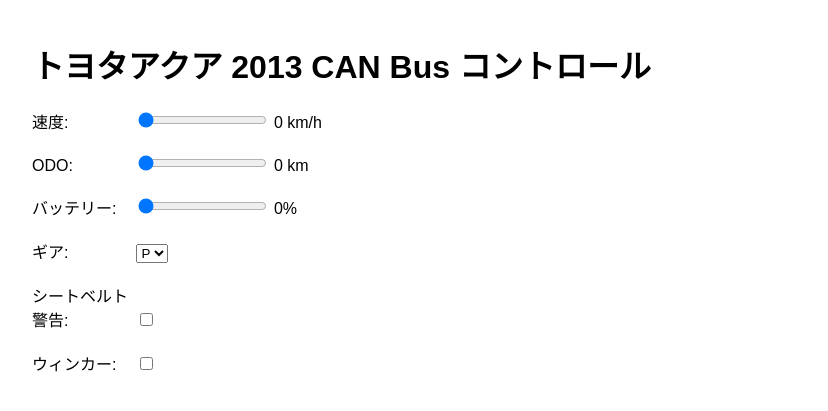
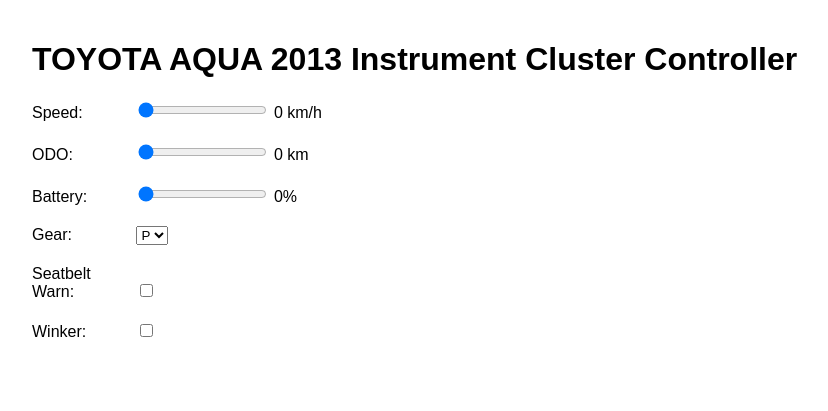
Before and after one commit to laysakura/NHP10-IC-Controller, a Flask app: page / in a window 1280 px wide. Shown: the top 411 px of the page, without its empty margins (208-1036 px from the left). Run offline with Flask 3, Linux system fonts and the light colour scheme; some libraries are stand-ins or nearby versions.

Commit message:
feat: english

```diff
--- a/nhp10/templates/index.html
+++ b/nhp10/templates/index.html
@@ -3,7 +3,7 @@
 <head>
     <meta charset="UTF-8">
     <meta name="viewport" content="width=device-width, initial-scale=1.0">
-    <title>トヨタアクア 2013 CAN Bus コントロール</title>
+    <title>TOYOTA AQUA 2013 Instrument Cluster Controller</title>
     <script src="https://cdnjs.cloudflare.com/ajax/libs/socket.io/4.0.1/socket.io.js"></script>
     <script src="https://code.jquery.com/jquery-3.6.0.min.js"></script>
     <style>
@@ -13,10 +13,10 @@
     </style>
 </head>
 <body>
-    <h1>トヨタアクア 2013 CAN Bus コントロール</h1>
+    <h1>TOYOTA AQUA 2013 Instrument Cluster Controller</h1>
 
     <div class="control">
-        <label for="speed">速度:</label>
+        <label for="speed">Speed:</label>
         <input type="range" id="speed" min="0" max="180" value="0">
         <span id="speed-value">0 km/h</span>
     </div>
@@ -28,13 +28,13 @@
     </div>
 
     <div class="control">
-        <label for="battery">バッテリー:</label>
+        <label for="battery">Battery:</label>
         <input type="range" id="battery" min="0" max="100" value="0">
         <span id="battery-value">0%</span>
     </div>
 
     <div class="control">
-        <label for="gear">ギア:</label>
+        <label for="gear">Gear:</label>
         <select id="gear">
             <option value="P">P</option>
             <option value="R">R</option>
@@ -45,12 +45,12 @@
     </div>
 
     <div class="control">
-        <label for="seatbelt">シートベルト警告:</label>
+        <label for="seatbelt">Seatbelt Warn:</label>
         <input type="checkbox" id="seatbelt">
     </div>
 
     <div class="control">
-        <label for="turn-signal">ウィンカー:</label>
+        <label for="turn-signal">Winker:</label>
         <input type="checkbox" id="turn-signal">
     </div>
 
```
